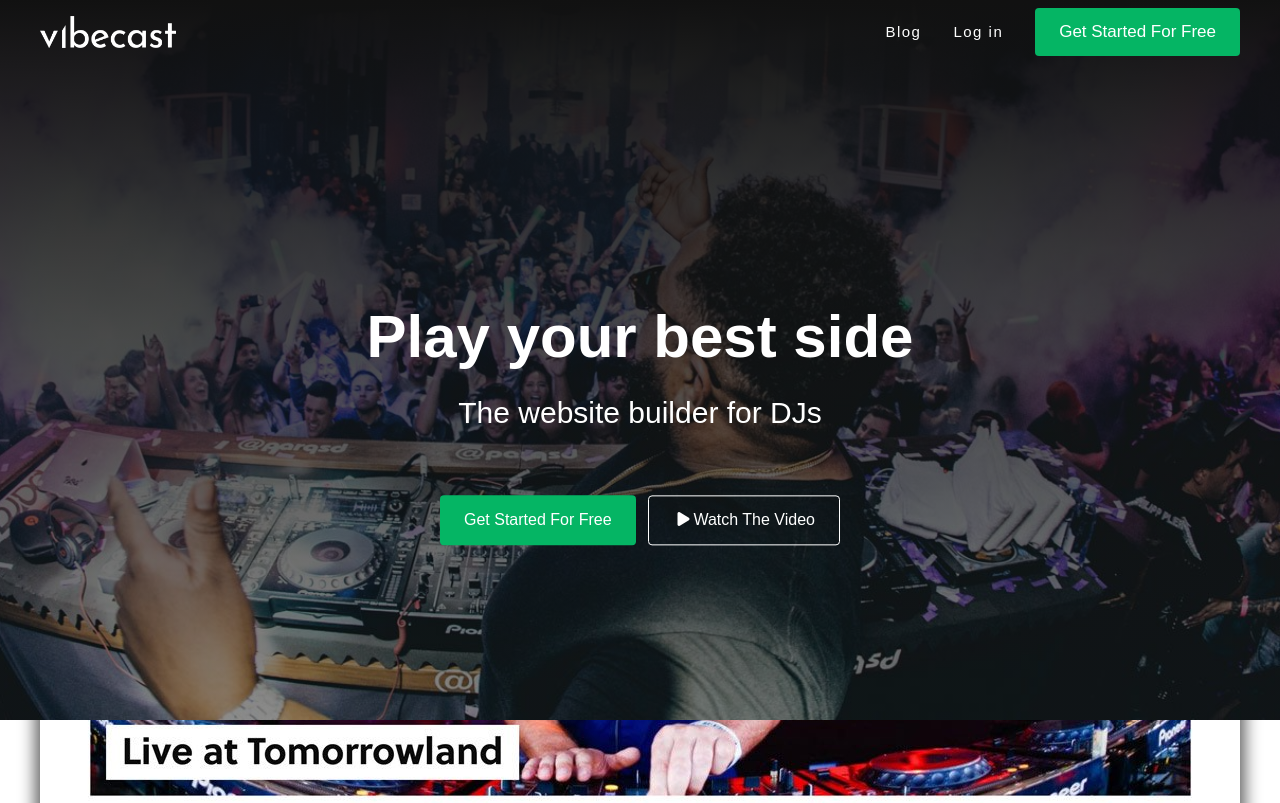
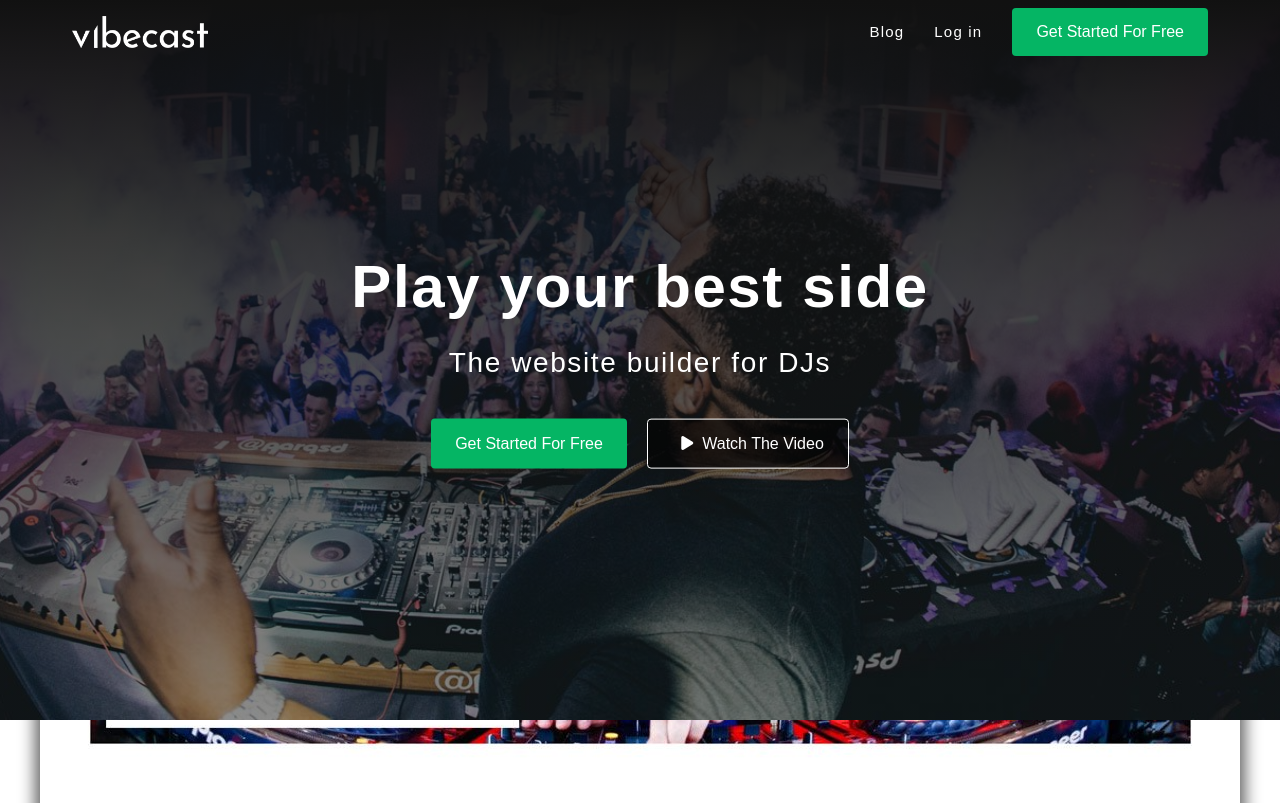
Before and after one commit to DuclosP/groupe-vibecast, a plain HTML site: page index.html in a window 1280 px wide. Shown: the top 803 px of the page. Drawn offline with Linux system fonts and the light colour scheme.

Commit message:
Update h & f

```diff
--- a/css/components/_buttons.scss
+++ b/css/components/_buttons.scss
@@ -2,6 +2,7 @@
     border: solid 1px black;
     border-radius: 4px;
     background-color: white;
+    cursor: pointer;
 }
 
 .btn-green {
@@ -13,13 +14,24 @@
     text-transform: capitalize;
     line-height: 48px;
     padding: 0 24px;
+    transition: .2s ease-in-out all;
+}
+.btn-green:hover{
+    background: #028a4a;
+    transition: .2s ease-in-out all;
 }
 
 .btn-white{
-    background-color: transparent;
+    background-color: rgba(0,0,0,0.6);
     border: 1px solid #fff;
     color: #fff;
     text-transform: capitalize;
     line-height: 48px;
     padding: 0 24px;
+    transition: .2s ease-in-out all;
 }
+.btn-white:hover{
+    background-color: white;
+    color: rgb(53, 159, 245);
+    transition: .2s ease-in-out all;
+}
--- a/css/layout/_general.scss
+++ b/css/layout/_general.scss
@@ -18,13 +18,13 @@ img {
     box-shadow: 0 0 16px 5px rgba(98,98,98,16%);
     border-radius: 4px;
 }
-h1 {
-  font-size: 60px;
+h1, h2, h3, h4, h5{
   margin: 0;
+  letter-spacing: 0.1rem;
 }
 h2 {
-  font-size: 30px;
-  font-weight: 300;
+  font-size: 28px;
+  font-weight: 100;
 }
 h3 {
     @include fontfamily (
@@ -39,7 +39,7 @@ h3 {
 a {
   text-decoration: none;
   display: block;
-  letter-spacing: 0.1em;
+  letter-spacing: 0.08em;
   font-weight: 100;
   font-size: 15px;
   &::first-letter{
--- a/css/layout/_header.scss
+++ b/css/layout/_header.scss
@@ -22,23 +22,33 @@
   display: flex;
   width: 100%;
   top: 50%;
-  left: 50%;
-  transform: translate(-50%, -50%);
+  transform: translateY(-50%);
   align-items: center;
+  justify-content: start;
   flex-direction: column;
-  position: relative;
+  position: absolute;
   z-index: 4;
+  .hero-title{
+    font-size: 30px;
+    margin-bottom: 2%;
+
+  }
   .hero-button{
     display: flex;
     justify-content: center;
     width: 100%;
     margin-top: 40px;;
     button{
-      margin: 0 0.5%;
+      margin: 0 0.8%;
       i{
-        width: 20px;
+        width: 30px;
       }
     }
 
   }
 }
+@media (min-width: 880px){
+.hero{
+    top: 50%;
+}
+}
--- a/css/layout/_navigation.scss
+++ b/css/layout/_navigation.scss
@@ -4,6 +4,7 @@
     align-items: center;
     z-index: 100;
     height: 64px;
+    padding: 0 32px;
     img{
       height: 32px;
       width: 136px;
@@ -15,8 +16,10 @@
       align-items: center;
       text-decoration: none;
       font-weight: 700;
-      font-size: 17px;
       color: white;
+      a:first-child:hover{
+        color: rgb(53, 159, 245);
+      }
       a {
         margin-right: 3%;
       }
```
Also changed, not shown: css/styles.min.css, 1 other file.
